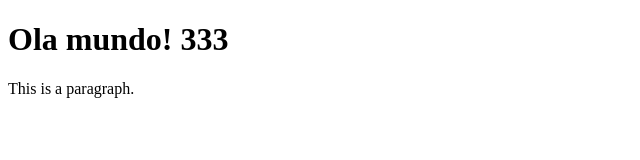
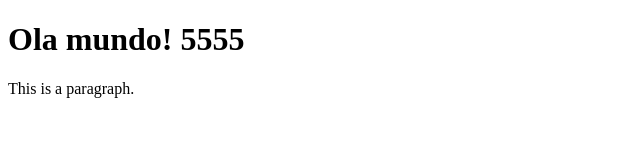
Before and after one commit to wermington/curso-senai-2, a plain HTML site: page index.html in a window 1280 px wide. Shown: the full height of the page, 0-640 px from the left. Drawn offline with Linux system fonts and the light colour scheme.

Commit message:
alteraçao 5

```diff
--- a/index.html
+++ b/index.html
@@ -5,7 +5,7 @@
 </head>
 <body>
 
-<h1>Ola mundo! 333</h1>
+<h1>Ola mundo! 5555</h1>
 <p>This is a paragraph.</p>
 
 </body>
```
